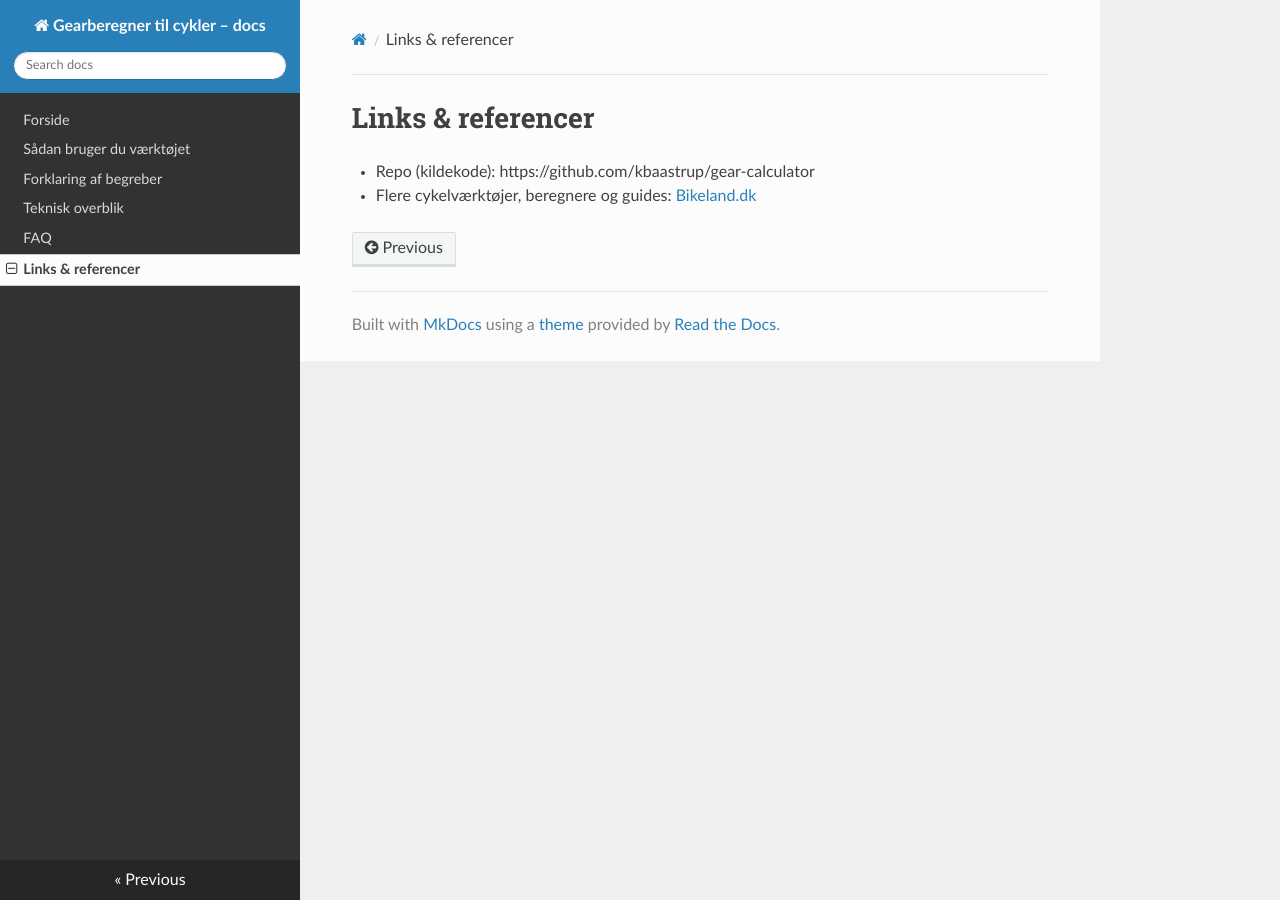
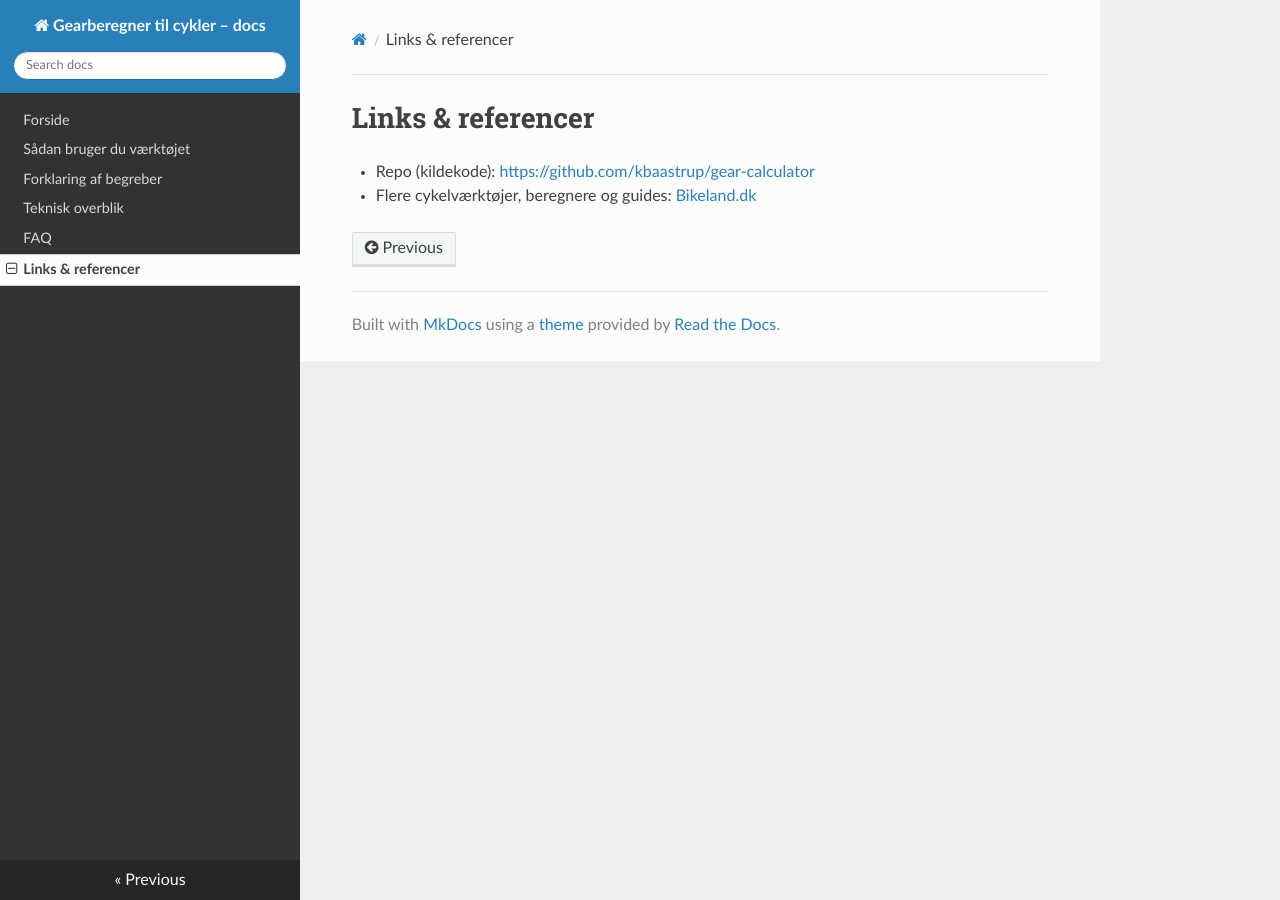
Before and after one commit to kbaastrup/gear-calculator, an MkDocs documentation site: the page built from docs/references.md, in a window 1280 px wide. Built offline with MkDocs 1.6.1, drawn with Linux system fonts in a browser that asks for light colours; nearby versions of some CDN libraries; part of the change alters nothing that is shown.

```diff
--- a/docs/references.md
+++ b/docs/references.md
@@ -1,4 +1,4 @@
 # Links & referencer
 
-- Repo (kildekode): https://github.com/kbaastrup/gear-calculator
+- Repo (kildekode): [https://github.com/kbaastrup/gear-calculator](https://github.com/kbaastrup/gear-calculator)
 - Flere cykelværktøjer, beregnere og guides: [Bikeland.dk](https://bikeland.dk)
```
